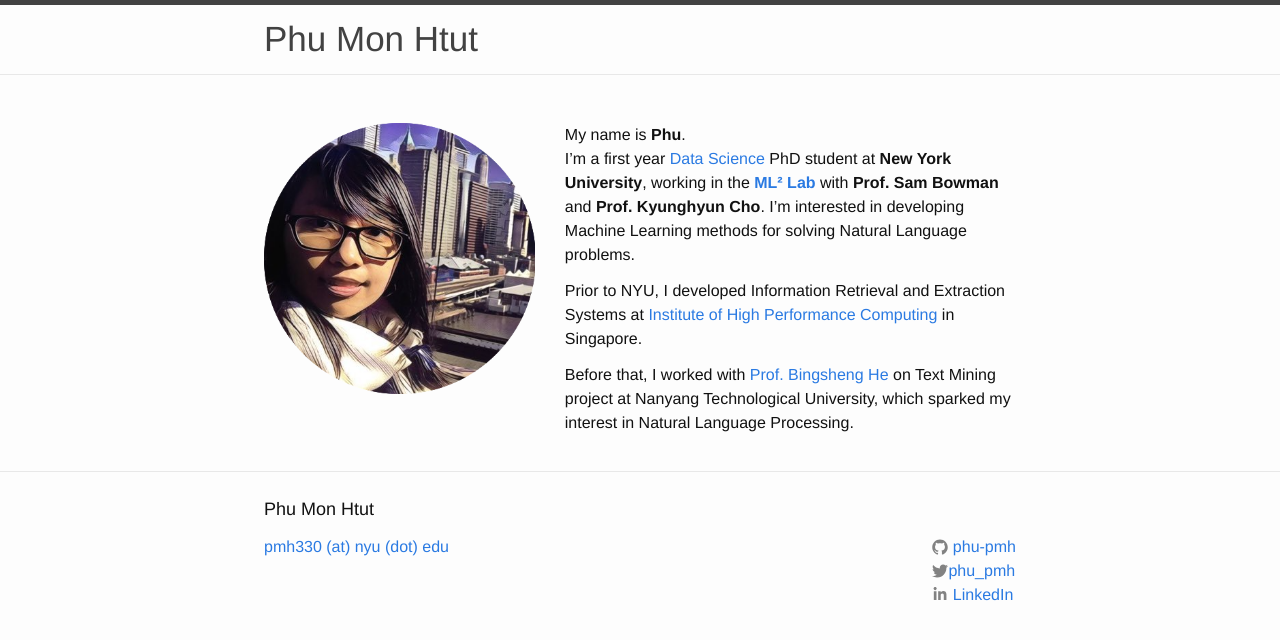
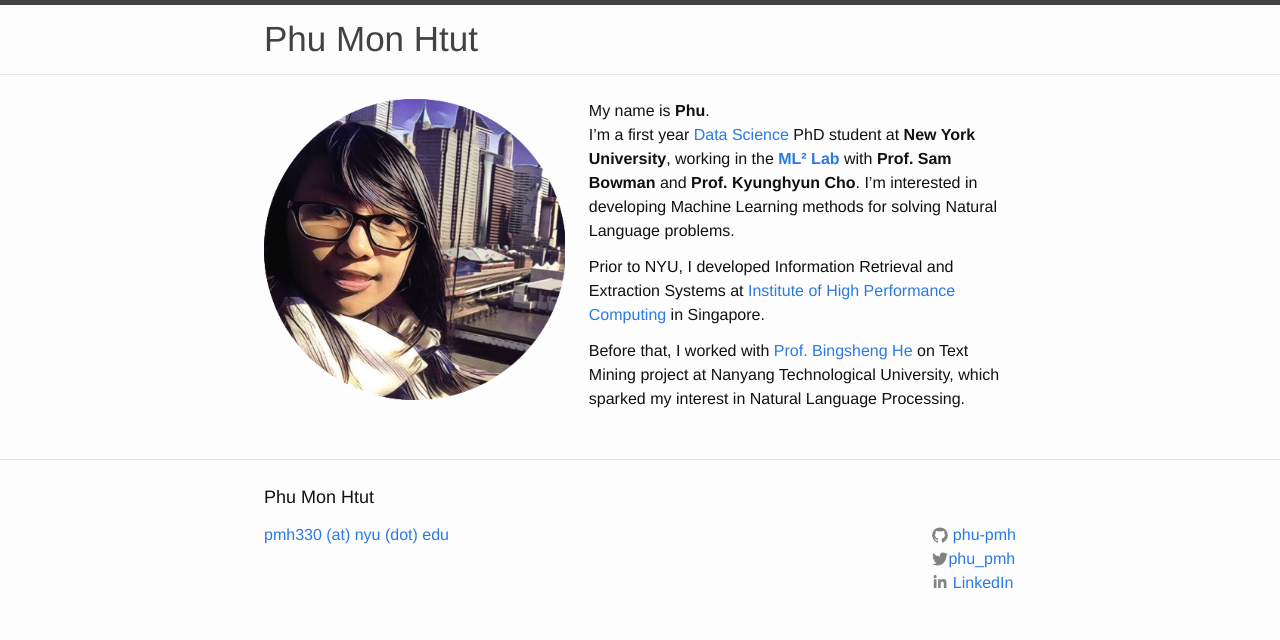
Before and after one commit to phu-pmh/phu-pmh.github.io, a Jekyll site: the page built from index.md, in a window 1280 px wide. Shown: the top 640 px of the page. Built offline with Jekyll 4.4.1, drawn with Linux system fonts in a browser that asks for light colours.

Commit message:
change back

```diff
--- a/_layouts/home.html
+++ b/_layouts/home.html
@@ -4,25 +4,12 @@
 <article class="post">
 
   <div class="post-content">
-
     {% if site.profile_picture %}
       {% include base.html %}
-      <div class="right-column">
-        <img src="{{ site.profile_picture | prepend: '/' | prepend: base }}" class="profile-picture" alt="{{ site.author }} profile picture"></img>
-      </div>
+      <img src="{{ site.profile_picture | prepend: '/' | prepend: base }}" class="profile-picture" alt="{{ site.author }} profile picture"></img>
     {% endif %}
 
-    <div class = "left-column">
-      {{ content }}
-    </div>
+    {{ content }}
   </div>
 
-  <br />
-  <div class="post-content">
-
-
-
-
-
-
 </article>
--- a/_sass/academic-minima/_layout.scss
+++ b/_sass/academic-minima/_layout.scss
@@ -4,7 +4,7 @@
 .site-header {
     border-top: 5px solid $grey-color-dark;
     border-bottom: 1px solid $grey-color-light;
-    min-height: 66px;
+    min-height: 56px;
 
     // Positioning context for the mobile navigation icon
     position: relative;
@@ -21,8 +21,6 @@
         color: $grey-color-dark;
     }
 }
-
-
 
 .site-nav {
     .menu-icon {
@@ -128,7 +126,6 @@
 .site-footer {
     border-top: 1px solid $grey-color-light;
     padding: $spacing-unit 0;
-    max-height: 30%
 }
 
 .footer-heading {
@@ -162,10 +159,6 @@
   font-size: 0.8rem;
   padding: $spacing-unit / 2 0;
 }
-
-
-
-
 
 /**
  * Page content
@@ -242,15 +235,13 @@
     }
 }
 
-
-
 .profile-picture {
+    float: left;
     margin-right: $spacing-unit;
     margin-bottom: $spacing-unit;
-    max-width: 90%;
-    vertical-align: middle;
+    max-width: 40%;
 
-    border-radius: 4px;
+    border-radius: 6px;
     box-sizing: border-box;
 
     @include media-query($on-palm) {
@@ -260,20 +251,6 @@
         margin-left: auto;
         margin-right: auto;
     }
-}
-
-.right-column {
-float: left;
-width: 40%;
-display: block;
-height:inherit;
-}
-
-.left-column {
-float: left;
-border: 1px;
-width: 60%;
-height:inherit;
 }
 
 ul.publications {
```
